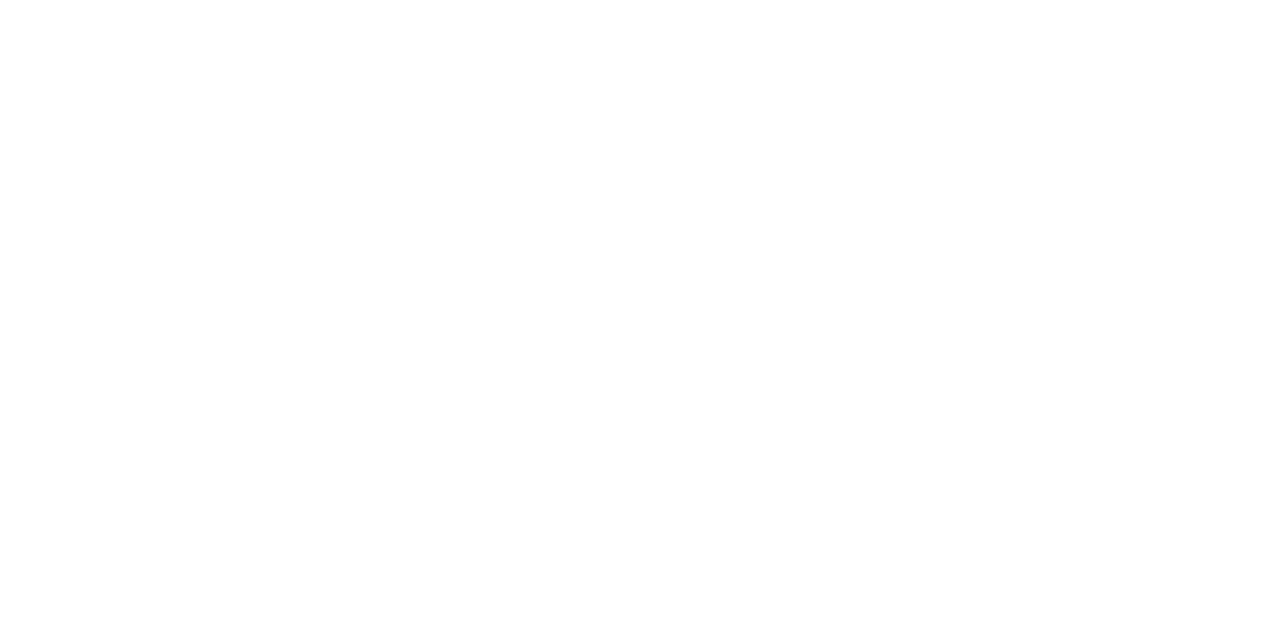
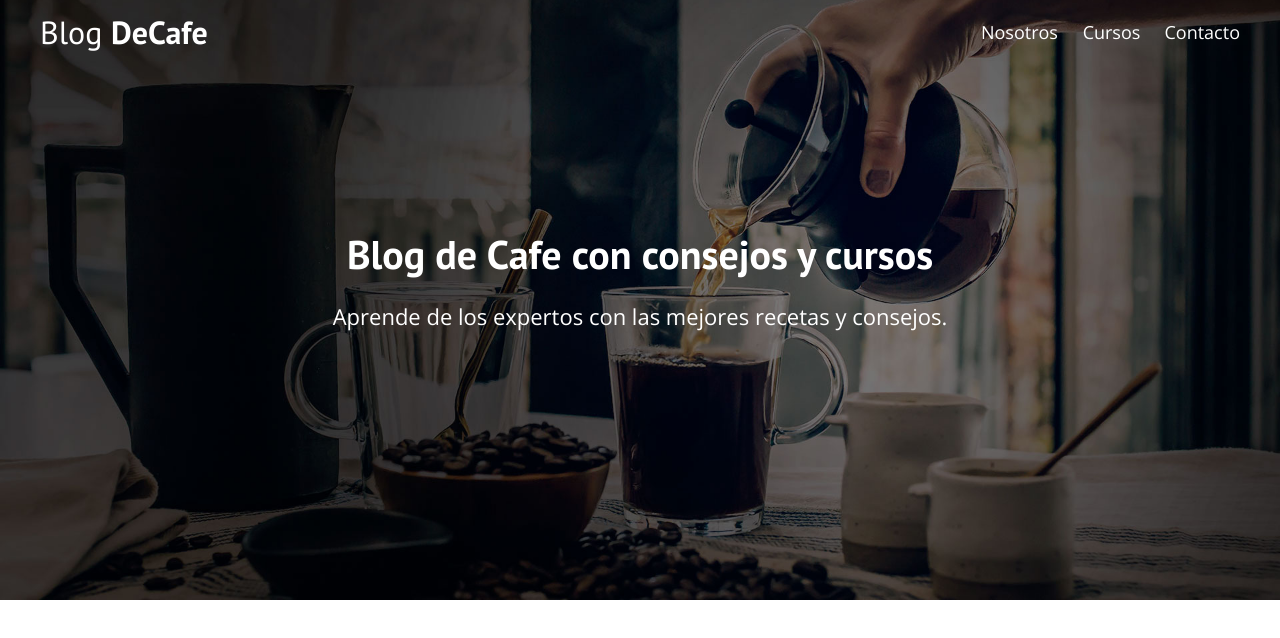
Before and after one commit to lucordero/WebPage, a plain HTML site: page BlogCafe/index.html in a window 1280 px wide. Drawn offline with nearby package versions, Linux system fonts and the light colour scheme.

Commit message:
Header & Styles

```diff
--- a/BlogCafe/css/style.css
+++ b/BlogCafe/css/style.css
@@ -46,3 +46,63 @@ img {
 .centrar-text {
 	text-align: center;
 }
+.no-margin {
+	margin: 0;
+}
+
+/* Header */
+@media (min-width: 768px) {
+	.barra {
+		display: flex;
+		justify-content: space-between;
+		align-items: center;
+	}
+}
+.site-header {
+	background-image: url(../img/banner.jpg);
+	background-repeat: no-repeat;
+	background-position: center center;
+	background-size: cover;
+	height: 60rem;
+}
+
+.site-header a {
+	color: #fff;
+	text-decoration: none;
+}
+.site-header h1 {
+	text-align: center;
+	font-weight: 400;
+}
+.site-header h1 span {
+	font-weight: 700;
+}
+/* Navegacion */
+.navegacion a {
+	text-align: center;
+	display: block;
+	font-size: 1.8rem;
+}
+@media (min-width: 768px) {
+	.navegacion a {
+		display: inline;
+		margin-right: 2rem;
+	}
+	.navegacion a:last-of-type {
+		margin: 0;
+	}
+}
+/* Texto Header */
+.texto-header {
+	color: #fff;
+	text-align: center;
+	margin-top: 5rem;
+}
+@media (min-width: 768px) {
+	.texto-header {
+		margin-top: 15rem;
+	}
+}
+.texto-header p {
+	font-size: 2.2rem;
+}
--- a/BlogCafe/index.html
+++ b/BlogCafe/index.html
@@ -14,5 +14,28 @@
 		<link rel="stylesheet" href="./css/style.css" />
 		<link rel="stylesheet" href="./css/normalize.css" />
 	</head>
-	<body></body>
+	<body>
+		<header class="site-header">
+			<div class="contenedor">
+				<div class="barra">
+					<a href="#">
+						<h1 class="no-margin">Blog <span>DeCafe</span></h1>
+					</a>
+					<nav class="navegacion">
+						<a href="nosotros.html">Nosotros </a>
+						<a href="cursos.html"> Cursos</a>
+						<a href="contacto.html"> Contacto</a>
+					</nav>
+				</div>
+				<!-- Close Barra -->
+				<div class="texto-header">
+					<h2 class="no-margin">Blog de Cafe con consejos y cursos</h2>
+					<p class="no-margin">
+						Aprende de los expertos con las mejores recetas y consejos.
+					</p>
+				</div>
+			</div>
+			<!-- Close Contenedor  -->
+		</header>
+	</body>
 </html>
```
